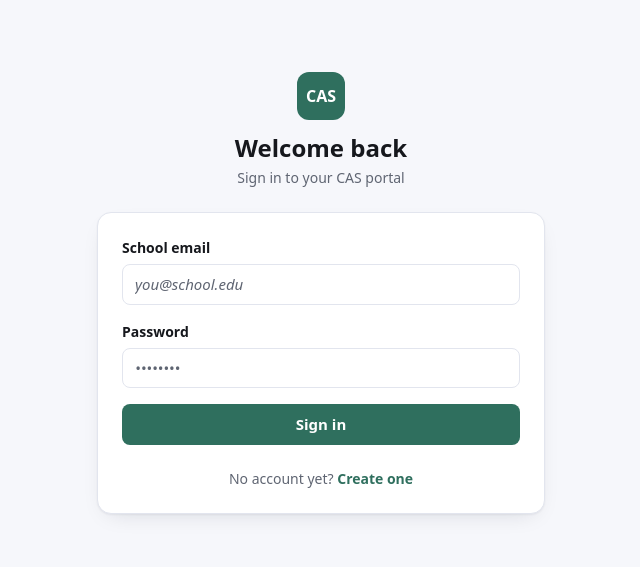
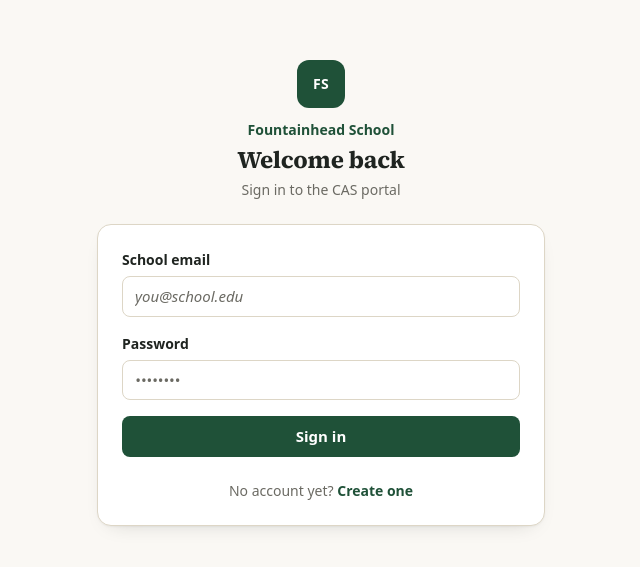
Before and after one commit to Jaanav-S/CAS_Website, a Next.js app: page /login in a window 1280 px wide. Shown: the part 107-674 px from the top of the page, without its empty margins (319-959 px from the left). Built offline with nearby package versions, Linux system fonts and the light colour scheme; no server answers.

Commit message:
Theme change
Updated the colors.

```diff
--- a/src/app/globals.css
+++ b/src/app/globals.css
@@ -1,43 +1,36 @@
 @import "tailwindcss";
 
 :root {
-  --background: #f6f7fb;
+  /* The portal is light-only: a dark UI reads as a developer tool, not a
+     school. Declaring the scheme also keeps native form controls light. */
+  color-scheme: light;
+
+  --background: #faf8f4;
   --surface: #ffffff;
-  --surface-2: #f1f3f9;
-  --foreground: #16181d;
-  --muted: #5f6572;
-  --border: #e2e5ee;
-  --brand: #2f6f5e;
-  --brand-strong: #245648;
-  --brand-soft: #e6f2ee;
-  --accent: #b4531f;
-  --accent-soft: #fbeee5;
-  --danger: #b3261e;
-  --danger-soft: #fbe9e8;
-  --info: #2f5aa8;
-  --info-soft: #e8eefb;
-  --shadow: 0 1px 2px rgb(16 24 40 / 0.05), 0 8px 24px -12px rgb(16 24 40 / 0.18);
-}
+  --surface-2: #f3f0e8;
+  --foreground: #1f2420;
+  --muted: #6b6a63;
+  --border: #ddd6c6;
 
-@media (prefers-color-scheme: dark) {
-  :root {
-    --background: #0f1116;
-    --surface: #171a21;
-    --surface-2: #1e222b;
-    --foreground: #e9ebf0;
-    --muted: #9aa1b1;
-    --border: #2a2f3a;
-    --brand: #5fb79c;
-    --brand-strong: #7ecfb4;
-    --brand-soft: #17302a;
-    --accent: #e08a52;
-    --accent-soft: #2e2117;
-    --danger: #f2938c;
-    --danger-soft: #331b1a;
-    --info: #8fb3f2;
-    --info-soft: #171f2e;
-    --shadow: 0 1px 2px rgb(0 0 0 / 0.4), 0 8px 24px -12px rgb(0 0 0 / 0.6);
-  }
+  --brand: #1f5138;
+  --brand-strong: #163b28;
+  --brand-soft: #e7efe9;
+
+  --accent: #9a4708;
+  --accent-soft: #fbf0e1;
+
+  --danger: #a32b22;
+  --danger-soft: #f9eae7;
+
+  --info: #35566e;
+  --info-soft: #eaf0f4;
+
+  /* Warm, shallow shadows — paper lifted slightly, not glass floating. */
+  --shadow: 0 1px 2px rgb(31 36 32 / 0.04), 0 8px 20px -14px rgb(31 36 32 / 0.28);
+
+  /* next/font self-hosts Source Serif; Georgia carries it if that fails. */
+  --font-serif: var(--font-serif-loaded, Georgia), Georgia, "Times New Roman",
+    serif;
 }
 
 @theme inline {
@@ -56,6 +49,7 @@
   --color-danger-soft: var(--danger-soft);
   --color-info: var(--info);
   --color-info-soft: var(--info-soft);
+  --font-serif: var(--font-serif);
 }
 
 * {
@@ -68,6 +62,20 @@ body {
   font-family: ui-sans-serif, system-ui, -apple-system, "Segoe UI", Roboto,
     Helvetica, Arial, sans-serif;
   -webkit-font-smoothing: antialiased;
+}
+
+/*
+ * Serif headings are what make software read as a school rather than a
+ * dashboard. The small uppercase eyebrow labels stay in the sans face — they
+ * are signposts, not titles — hence the :not(.uppercase).
+ */
+h1,
+h2:not(.uppercase),
+h3:not(.uppercase),
+.prose-blog h2,
+.prose-blog h3 {
+  font-family: var(--font-serif);
+  letter-spacing: -0.01em;
 }
 
 /* ---------- primitives ---------- */
@@ -152,12 +160,6 @@ body {
 
 .btn-primary:hover:not(:disabled) {
   background: var(--brand-strong);
-}
-
-@media (prefers-color-scheme: dark) {
-  .btn-primary {
-    color: #08130f;
-  }
 }
 
 .btn-ghost {
@@ -249,13 +251,13 @@ body {
 /* Safely stored: green, with a soft halo that settles in. */
 .save-dot-saved {
   background: var(--brand);
-  box-shadow: 0 0 0 3px color-mix(in srgb, var(--brand) 22%, transparent);
+  box-shadow: 0 0 0 2.5px color-mix(in srgb, var(--brand) 14%, transparent);
   animation: save-settle 0.4s ease-out;
 }
 
 .save-dot-error {
   background: var(--danger);
-  box-shadow: 0 0 0 3px color-mix(in srgb, var(--danger) 22%, transparent);
+  box-shadow: 0 0 0 2.5px color-mix(in srgb, var(--danger) 14%, transparent);
 }
 
 @keyframes save-pulse {
@@ -272,8 +274,8 @@ body {
 
 @keyframes save-settle {
   from {
-    transform: scale(1.6);
-    box-shadow: 0 0 0 0 color-mix(in srgb, var(--brand) 45%, transparent);
+    transform: scale(1.5);
+    box-shadow: 0 0 0 0 color-mix(in srgb, var(--brand) 30%, transparent);
   }
   to {
     transform: scale(1);
--- a/src/app/layout.tsx
+++ b/src/app/layout.tsx
@@ -1,10 +1,19 @@
 import type { Metadata } from "next";
+import { Source_Serif_4 } from "next/font/google";
 import "./globals.css";
+import { SCHOOL_NAME } from "@/lib/constants";
+
+// Self-hosted at build time, so the school network never fetches it at runtime.
+const serif = Source_Serif_4({
+  subsets: ["latin"],
+  display: "swap",
+  variable: "--font-serif-loaded",
+});
 
 export const metadata: Metadata = {
   title: {
-    default: "CAS Portal",
-    template: "%s · CAS Portal",
+    default: `${SCHOOL_NAME} · CAS Portal`,
+    template: `%s · ${SCHOOL_NAME} CAS`,
   },
   description:
     "Creativity, Activity, Service — plan experiences, write reflections and track your progress.",
@@ -14,7 +23,7 @@ export default function RootLayout({
   children,
 }: Readonly<{ children: React.ReactNode }>) {
   return (
-    <html lang="en">
+    <html lang="en" className={serif.variable}>
       <body>{children}</body>
     </html>
   );
--- a/src/app/login/page.tsx
+++ b/src/app/login/page.tsx
@@ -23,7 +23,7 @@ export default async function LoginPage(props: PageProps<"/login">) {
   const errorKey = typeof params.error === "string" ? params.error : null;
 
   return (
-    <AuthCard title="Welcome back" subtitle="Sign in to your CAS portal">
+    <AuthCard title="Welcome back" subtitle="Sign in to the CAS portal">
       {errorKey && (
         <p className="mb-4 rounded-lg border border-danger/30 bg-danger-soft px-3 py-2 text-sm text-danger">
           {ERRORS[errorKey] ?? "Something went wrong. Please try again."}
--- a/src/components/AuthCard.tsx
+++ b/src/components/AuthCard.tsx
@@ -1,3 +1,5 @@
+import { SCHOOL_NAME } from "@/lib/constants";
+
 export function AuthCard({
   title,
   subtitle,
@@ -13,10 +15,11 @@ export function AuthCard({
         <div className="mb-6 text-center">
           <span
             aria-hidden
-            className="mx-auto mb-3 grid h-12 w-12 place-items-center rounded-xl bg-brand font-bold text-white"
+            className="mx-auto mb-3 grid h-12 w-12 place-items-center rounded-xl bg-brand text-sm font-bold tracking-wide text-white"
           >
-            CAS
+            FS
           </span>
+          <p className="mb-1 text-sm font-semibold text-brand">{SCHOOL_NAME}</p>
           <h1 className="text-2xl font-bold">{title}</h1>
           <p className="mt-1 text-sm text-muted">{subtitle}</p>
         </div>
--- a/src/components/Shell.tsx
+++ b/src/components/Shell.tsx
@@ -1,6 +1,6 @@
 import Link from "next/link";
 import type { SessionUser } from "@/lib/auth";
-import { ROLE_LABELS } from "@/lib/constants";
+import { ROLE_LABELS, SCHOOL_NAME } from "@/lib/constants";
 import { LogoutButton, NavLinks, type NavItem } from "@/components/Nav";
 
 const NAV: Record<SessionUser["role"], NavItem[]> = {
@@ -40,14 +40,19 @@ export function Shell({
     <div className="min-h-screen">
       <header className="sticky top-0 z-20 border-b bg-surface/85 backdrop-blur">
         <div className="mx-auto flex max-w-6xl flex-wrap items-center gap-x-6 gap-y-3 px-4 py-3">
-          <Link href="/" className="flex items-center gap-2 font-bold">
+          <Link href="/" className="flex items-center gap-2.5">
             <span
               aria-hidden
-              className="grid h-8 w-8 place-items-center rounded-lg bg-brand text-sm text-white"
+              className="grid h-9 w-9 place-items-center rounded-lg bg-brand text-xs font-bold tracking-wide text-white"
             >
-              CAS
+              FS
             </span>
-            <span className="hidden sm:inline">CAS Portal</span>
+            <span className="hidden leading-tight sm:block">
+              <span className="block font-serif text-base font-semibold">
+                {SCHOOL_NAME}
+              </span>
+              <span className="block text-xs text-muted">CAS Portal</span>
+            </span>
           </Link>
 
           <NavLinks items={NAV[user.role]} />
--- a/src/lib/constants.ts
+++ b/src/lib/constants.ts
@@ -2,6 +2,9 @@
  * Domain constants for the CAS programme.
  * Tweak REQUIREMENTS here if your school's thresholds differ.
  */
+
+/** Shown in the header, on the sign-in pages and in the browser tab. */
+export const SCHOOL_NAME = "Fountainhead School";
 
 export const STRANDS = ["Creativity", "Activity", "Service"] as const;
 export type Strand = (typeof STRANDS)[number];
```
Also changed, not shown: 1 other file (tests, documents, lock files or other folders).
